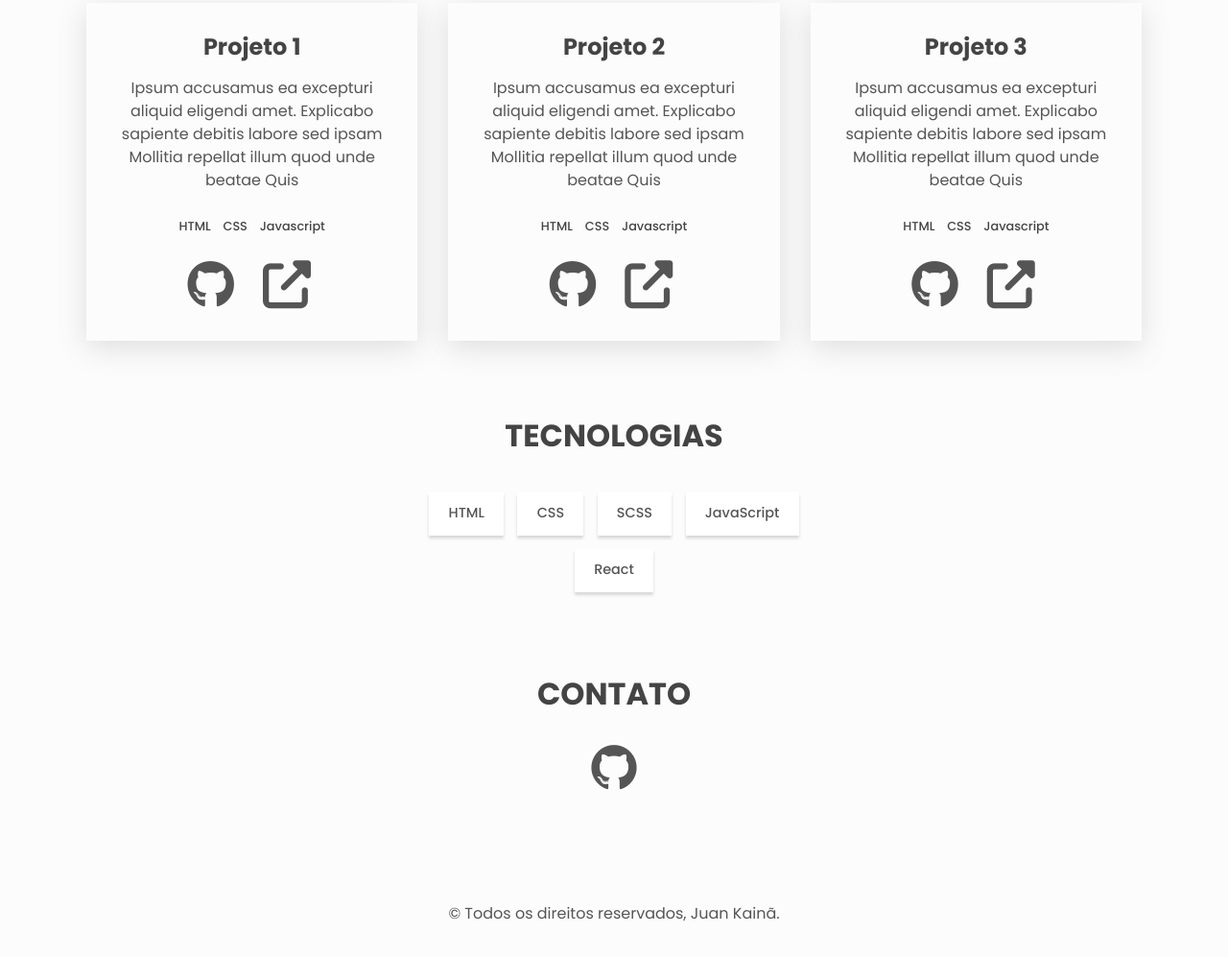
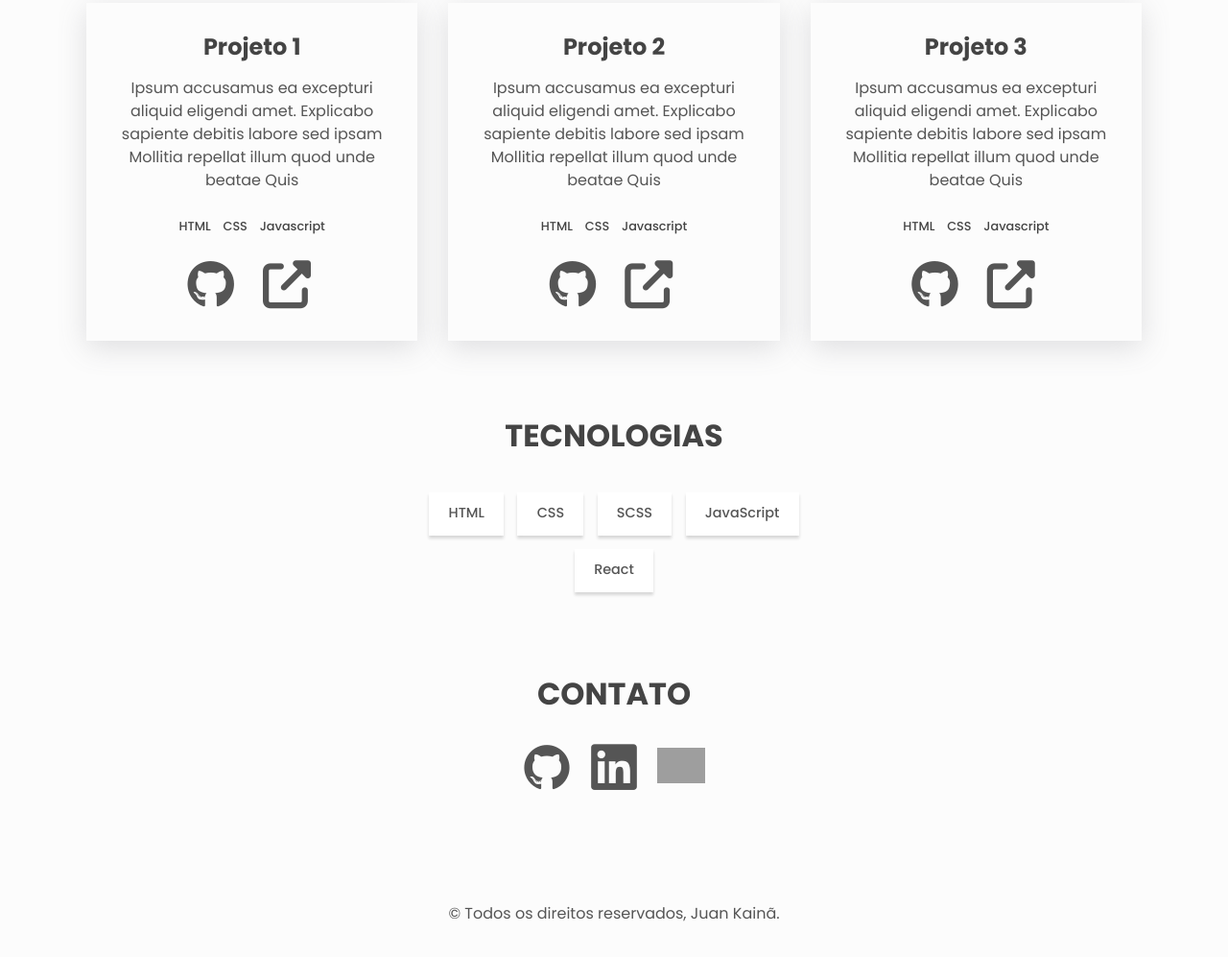
Before and after one commit to Zike145/Zike145.github.io, a plain HTML site: page index.html in a window 1280 px wide. Shown: the part 707-1704 px from the top of the page at 96% size. Drawn offline with nearby package versions, Linux system fonts and the light colour scheme; grey boxes are pictures that could not be loaded.

Commit message:
VERSÃO QUASE DEFINITIVA

```diff
--- a/index.html
+++ b/index.html
@@ -54,7 +54,7 @@
 
       <div class="about center">
         <h1>Olá, eu sou o <span class="about__name">Juan Kainã</span></h1>
-        <h2 class="about__role">Um dev junior que ama programção!</h2>
+        <h2 class="about__role">Um dev junior que ama programação!</h2>
         <p class="about__desc">
             Sou Juan Kainã, um desenvolvedor web júnior apaixonado por criar soluções inovadoras e funcionais. Tenho experiência em HTML, CSS, JavaScript e outras tecnologias, sempre focado em desenvolver sites e aplicações responsivas e intuitivas. Recém me formei no curso FIC de Programação Web, e estou constantemente aprendendo e buscando desafios que aprimorem minhas habilidades. Estou animado para contribuir com projetos que agreguem valor e proporcionem a melhor experiência ao usuário.
 
@@ -167,9 +167,17 @@
 
       <section class="section contact center" id="contact">
         <h2 class="section__title">Contato</h2>
-        <a href="https://github.com/Zike145">
-        <i class="devicon-github-original"></i>
-        </a>
+          <div class="icon-container">
+            <a href="https://github.com/Zike145">
+             <i class="devicon-github-original"></i>
+            </a>
+            <a href="https://www.linkedin.com/in/juan-kainã-2a40a7350/">
+             <i class="devicon-linkedin-plain"></i>
+            </a>
+            <a href="mailto:kakalgk4@gmail.com">
+              <img width="50px" id="image-email" src="https://cdn-icons-png.flaticon.com/128/12588/12588618.png" alt="EMAIL">
+            </a>
+        </div>
       </section>
     </main>
 
@@ -182,9 +190,6 @@
         <a aria-label="Scroll up" href="#top">
           <i aria-hidden="true" class="fas fa-arrow-up"></i>
         </a>
-        <a href="https://www.linkedin.com/in/juan-kainã-2a40a7350/">
-            <i class="devicon-linkedin-plain"></i>
-        </a>
       </div>
     </div>
 
--- a/styles/styles.css
+++ b/styles/styles.css
@@ -1,5 +1,5 @@
 /*===============
-  global styles
+  estilos globais
 ===============*/
 
 * {
@@ -99,7 +99,7 @@
   }
 
   /*===================
-    buttons and links
+    botões e links
   ===================*/
 
   .link {
@@ -202,6 +202,13 @@
   .btn--icon:active {
     transform: translateY(-5px);
   }
+
+  .icon-container {
+    display: flex;
+    gap: 20px;
+    align-items: center;
+}
+
 
   /*========
     layout
```
